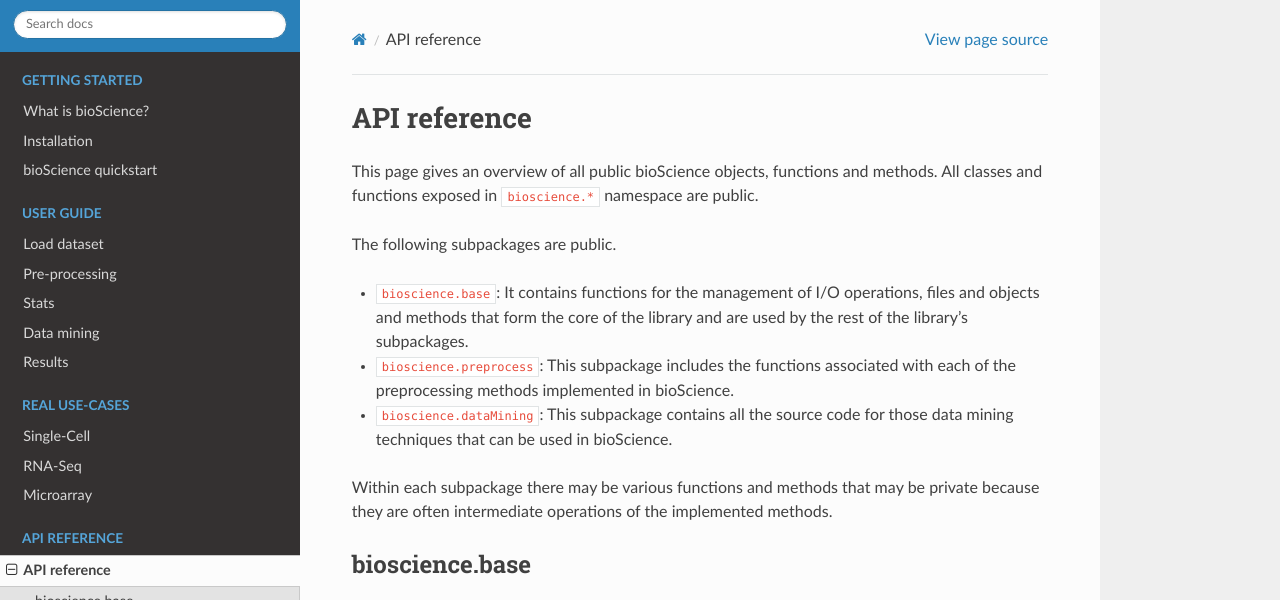
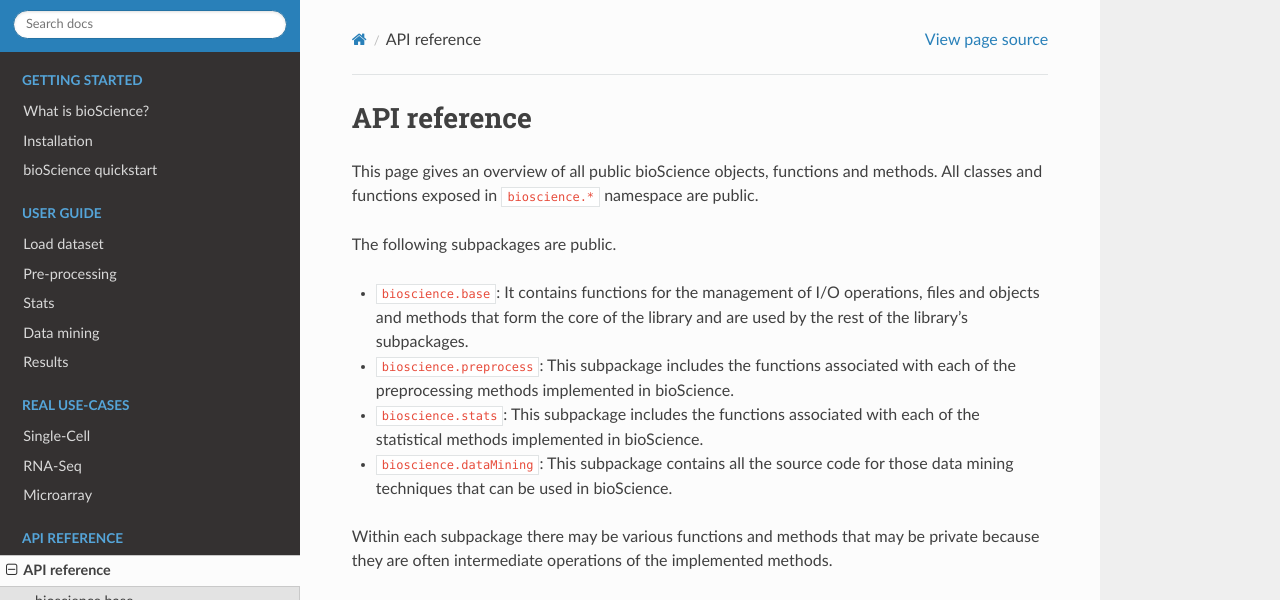
Before and after one commit to IvanSegur06/bioscience, a Sphinx documentation site: the page built from docs/api/api.rst, in a window 1280 px wide and 900 px high, cut to the strip 0-600 px from the top of the window. Built offline with Sphinx 7.4.7 and the Read the Docs theme 2.0.0, drawn with Linux system fonts in a browser that asks for light colours; pages that are not in the unit, such as notebooks, are missing from menus.

```diff
--- a/docs/api/api.rst
+++ b/docs/api/api.rst
@@ -6,6 +6,7 @@ The following subpackages are public.
 
 * ``bioscience.base``: It contains functions for the management of I/O operations, files and objects and methods that form the core of the library and are used by the rest of the library's subpackages.
 * ``bioscience.preprocess``: This subpackage includes the functions associated with each of the preprocessing methods implemented in bioScience.
+* ``bioscience.stats``: This subpackage includes the functions associated with each of the statistical methods implemented in bioScience.
 * ``bioscience.dataMining``: This subpackage contains all the source code for those data mining techniques that can be used in bioScience.
 
 Within each subpackage there may be various functions and methods that may be private because they are often intermediate operations of the implemented methods.
```
